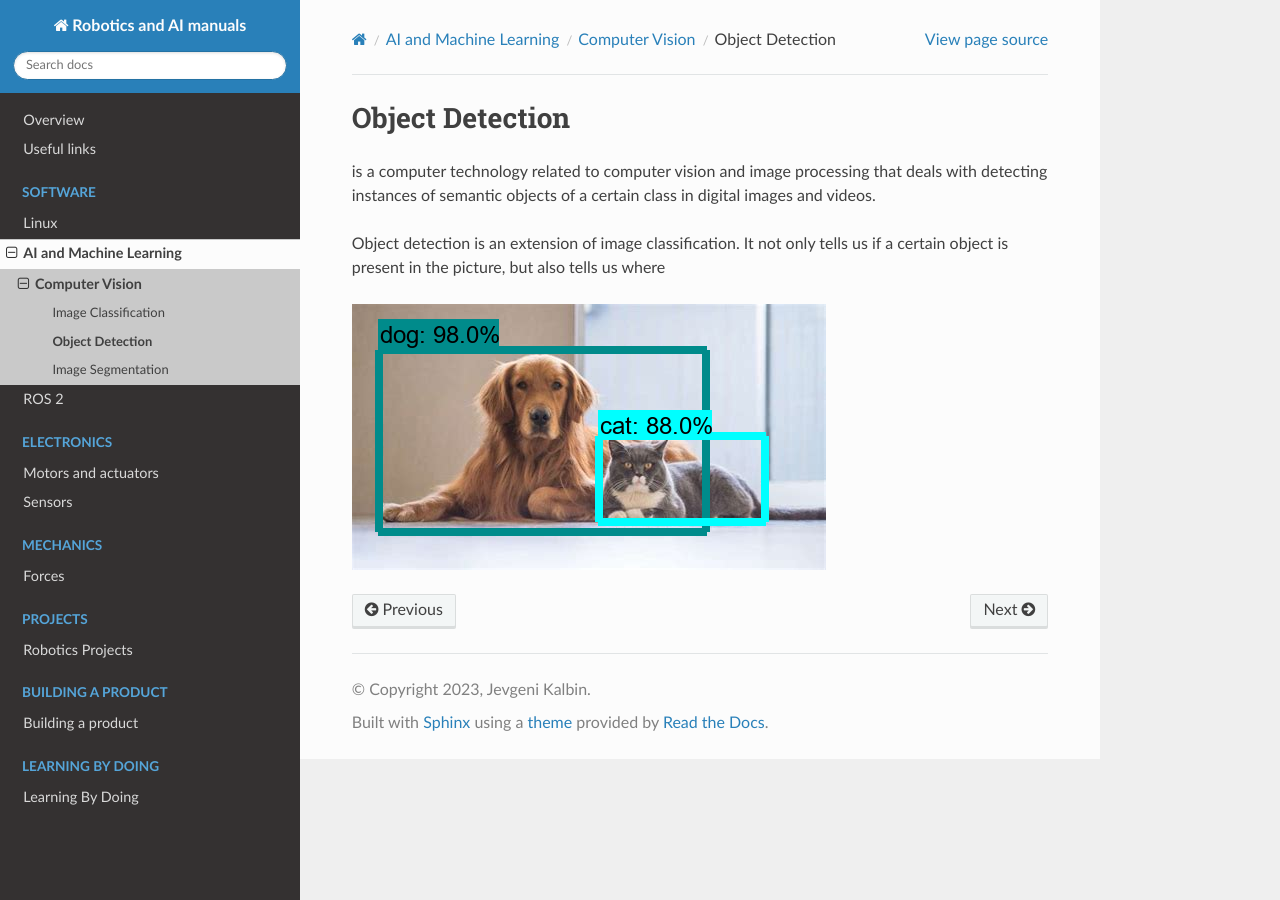
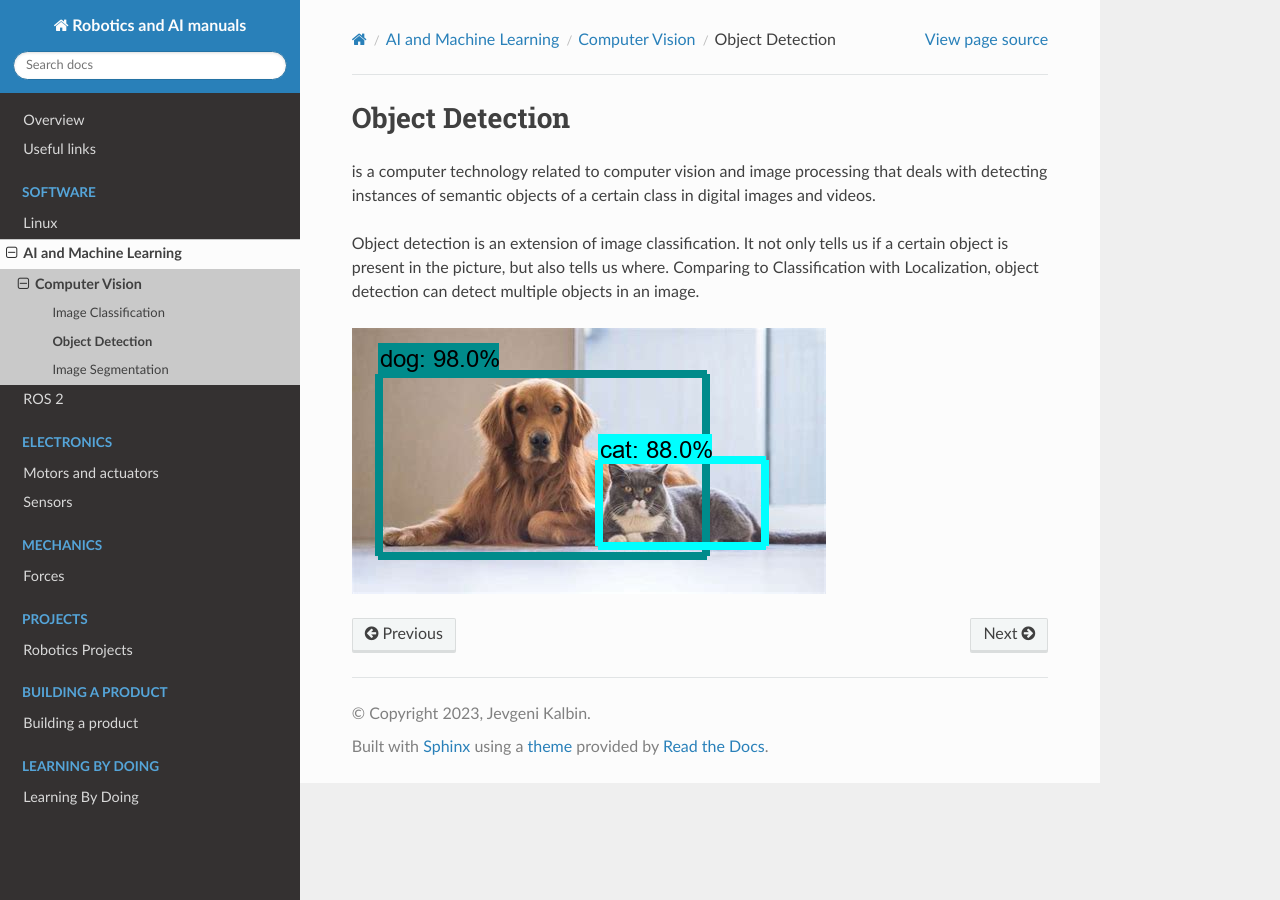
Before and after one commit to jevgenik/manuals, a Sphinx documentation site: the page built from source/files/software/ai/computer_vision/object_detection.rst, in a window 1280 px wide. Built offline with Sphinx 7.4.7 and the Read the Docs theme 2.0.0, drawn with Linux system fonts in a browser that asks for light colours.

Commit message:
classification and localizatyion

```diff
--- a/source/files/software/ai/computer_vision/object_detection.rst
+++ b/source/files/software/ai/computer_vision/object_detection.rst
@@ -5,7 +5,7 @@ is a computer technology related to computer vision and image processing that de
 a certain class in digital images and videos.
 
 Object detection is an extension of image classification. It not only tells us if a certain object is present in the picture,
-but also tells us where
+but also tells us where. Comparing to Classification with Localization, object detection can detect multiple objects in an image.
 
 .. image:: /files/images/object_detection.png
    :alt: Object Detection
```
